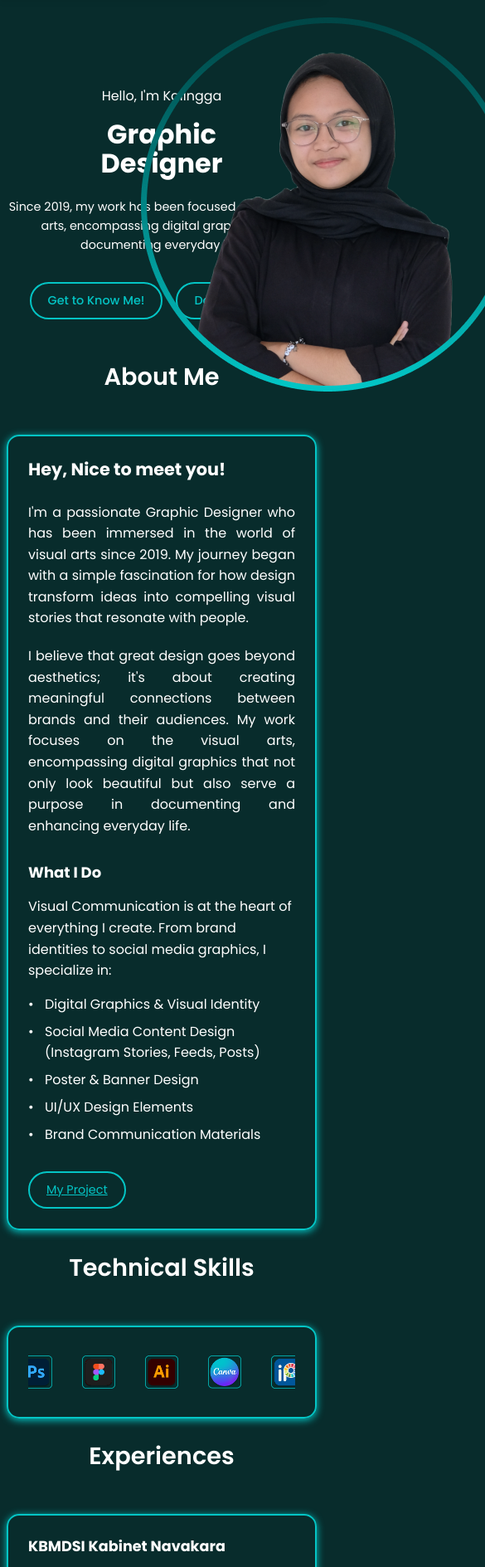
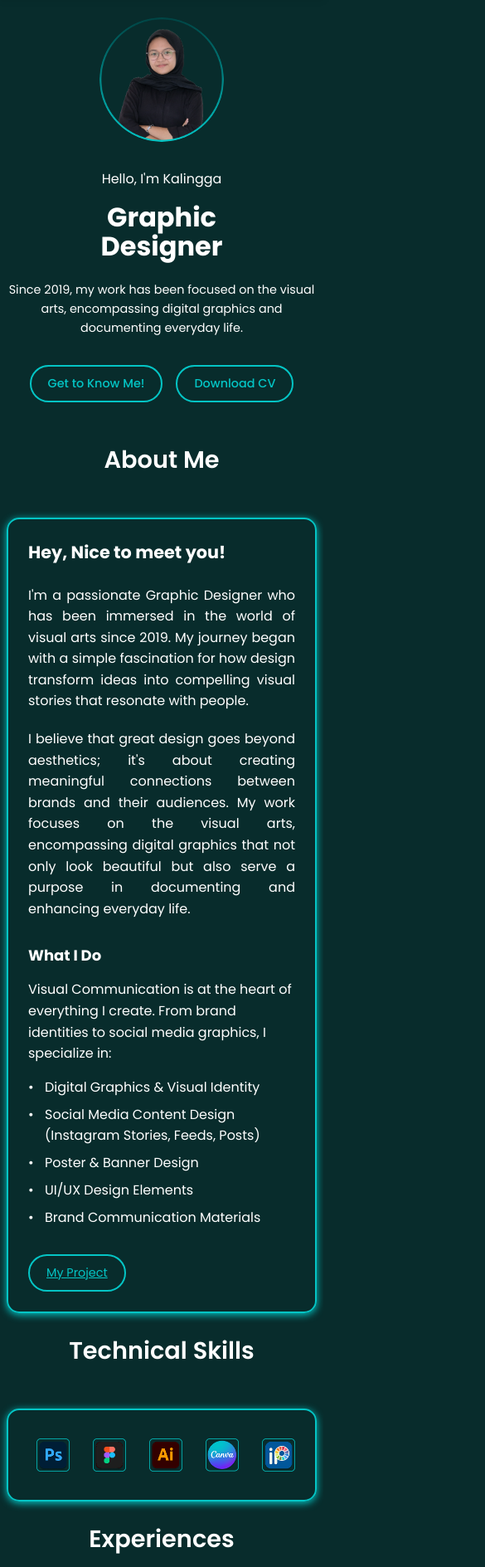
Before and after one commit to Kalingga19/portfolio_kalingga, a plain HTML site: page index.html in a window 390 px wide. Shown: the part 65-1954 px from the top of the page at 83% size, 585 px wide, since content can reach past the window. Drawn offline with Linux system fonts and the light colour scheme.

Commit message:
Update index.html

```diff
--- a/index.html
+++ b/index.html
@@ -208,7 +208,13 @@
         .hero-image:hover {
             transform: translateY(-2px);
             box-shadow: #04C5C5;
-            color: #04C5C5;
+        }
+
+        .hero-image img {
+            width: 100%;
+            height: 100%;
+            object-fit: cover;
+            border-radius: 50%;
         }
 
         .container {
@@ -571,8 +577,8 @@
 
         .hero-image {
             order: 1;
-            width: 30%;
-            height: 150px;
+            width: 60%;
+            height: 300px;
             margin: 0 auto;
             transform: none;
         }
@@ -668,10 +674,10 @@
         }
 
         .hero-image {
-            width: 50px !important;
-            height: 50px !important;
-            margin: 0 auto;
-            display: block;
+            width: 150px !important;
+            height: 150px !important;
+            margin: 0 auto !important;
+            display: block !important;
         }
 
         .container {
@@ -700,20 +706,21 @@
             display: flex;
             flex-direction: row;
             flex-wrap: nowrap;
-            justify-content: center;
+            justify-content: space-between;
             align-items: center;
-            gap: 1rem;
+            gap: 0.5rem;
             overflow-x: auto;
         }
 
         .skill-item {
             min-width: 60px;
             flex: 0 0 auto;
+            text-align: center;
         }
 
         .skill-item img {
-            max-width: 40px;
-            max-height: 40px;
+            max-width: 40px !important;
+            max-height: 40px !important;
         }
 
         .experience-card {
@@ -761,8 +768,8 @@
         }
 
         .hero-image {
-            width: 90%;
-            height: 200px;
+            width: 120px !important;
+            height: 120px !important;
         }
     }
 
```
